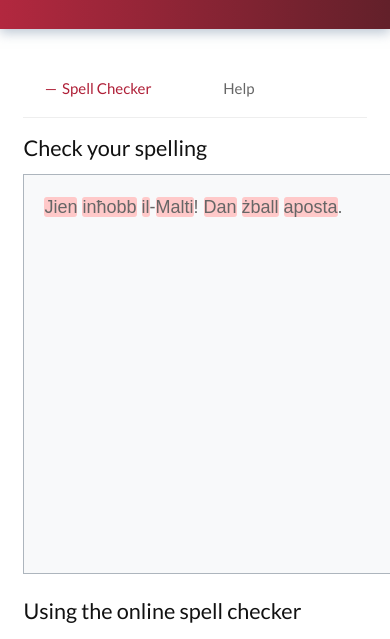
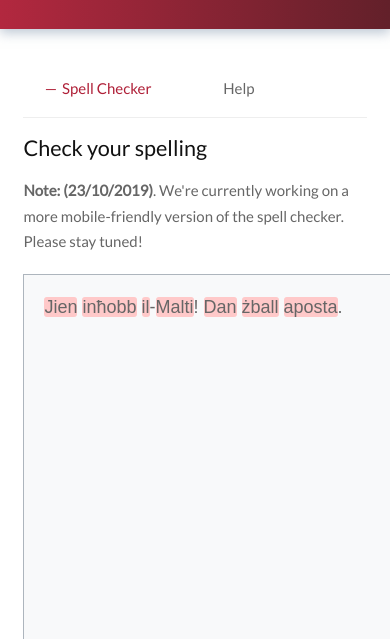
Before and after one commit to keithvassallomt/spelling.mt, a plain HTML site: page check.html in a window 390 px wide. Shown: the part 203-842 px from the top of the page. Drawn offline with nearby package versions, Linux system fonts and the light colour scheme; no server answers; a web font is replaced by a local one.

Commit message:
Added mobile spellchecker notice

```diff
--- a/check.html
+++ b/check.html
@@ -73,6 +73,7 @@
           <div class="text-container" id="spellcheck">
             <ul class='custom-menu'></ul>
             <h3 class="page__main__title">Check your spelling</h3>
+						<p><strong>Note: (23/10/2019)</strong>. We're currently working on a more mobile-friendly version of the spell checker. Please stay tuned!</p>
             <textarea class="mt_check" autocomplete="off" autocorrect="off" autocapitalize="off" spellcheck="false">Jien inħobb il-Malti! Dan żball aposta.</textarea>
           </div>
           <div class="text-container" id="help">
```
